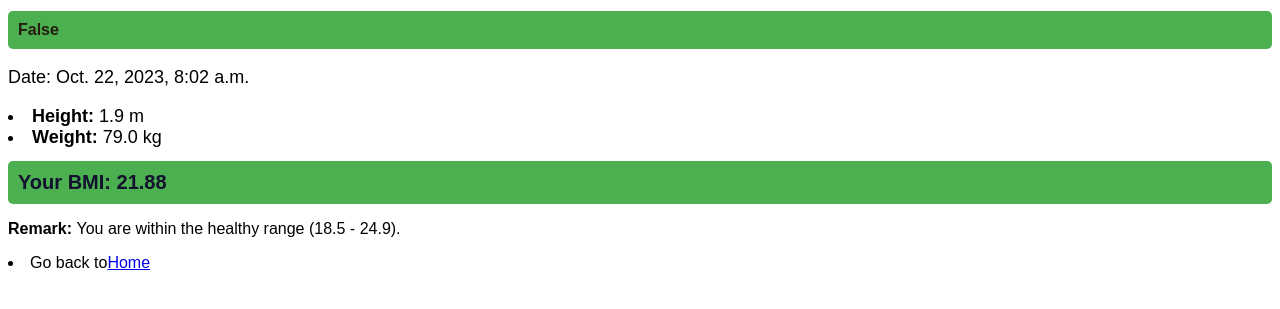
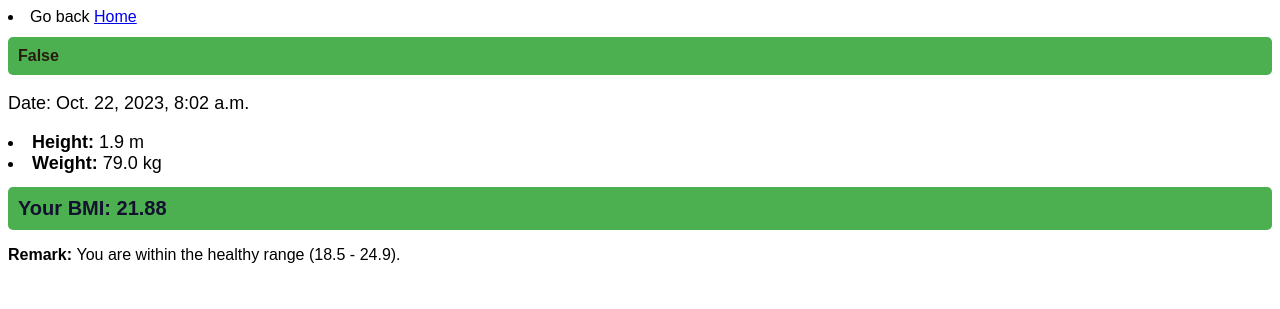
Before and after one commit to Wildchayote/Django_BMI_Xchange, a Django app: page /bmi/result/2/ in a window 1280 px wide. Shown: the top 309 px of the page. Run offline with Django 3.2, Linux system fonts and the light colour scheme; data comes from the database, SQL or seed files in the repository.

Commit message:
Update bmi_result.html

```diff
--- a/templates/bmi_result.html
+++ b/templates/bmi_result.html
@@ -1,6 +1,7 @@
 
 {% extends 'base.html' %}
 {%block content%}
+ <li> Go back <a href="{% url 'home' %}">{{ Home }}</a></li>
 <h1 style="color: rgba(31, 3, 3, 0.853); font-size: 16px; ">{{ bmi_record.name }}</h1>
     <p style="font-size: 18px;">Date: {{ bmi_record.date }}</p>
     <li style="font-size: 18px;"><b>Height:</b> {{ bmi_record.height }} m</li>
@@ -17,5 +18,4 @@
     {% elif bmi >= 30.0 %}
     <p><b>Remark: </b> {{bmi_record.name}}, you are within the obese range (30 and above).</p>
     {% endif %}
-    <li> Go back to<a href="{% url 'home' %}">{{ Home }}</a></li>
 {%endblock%}
```
